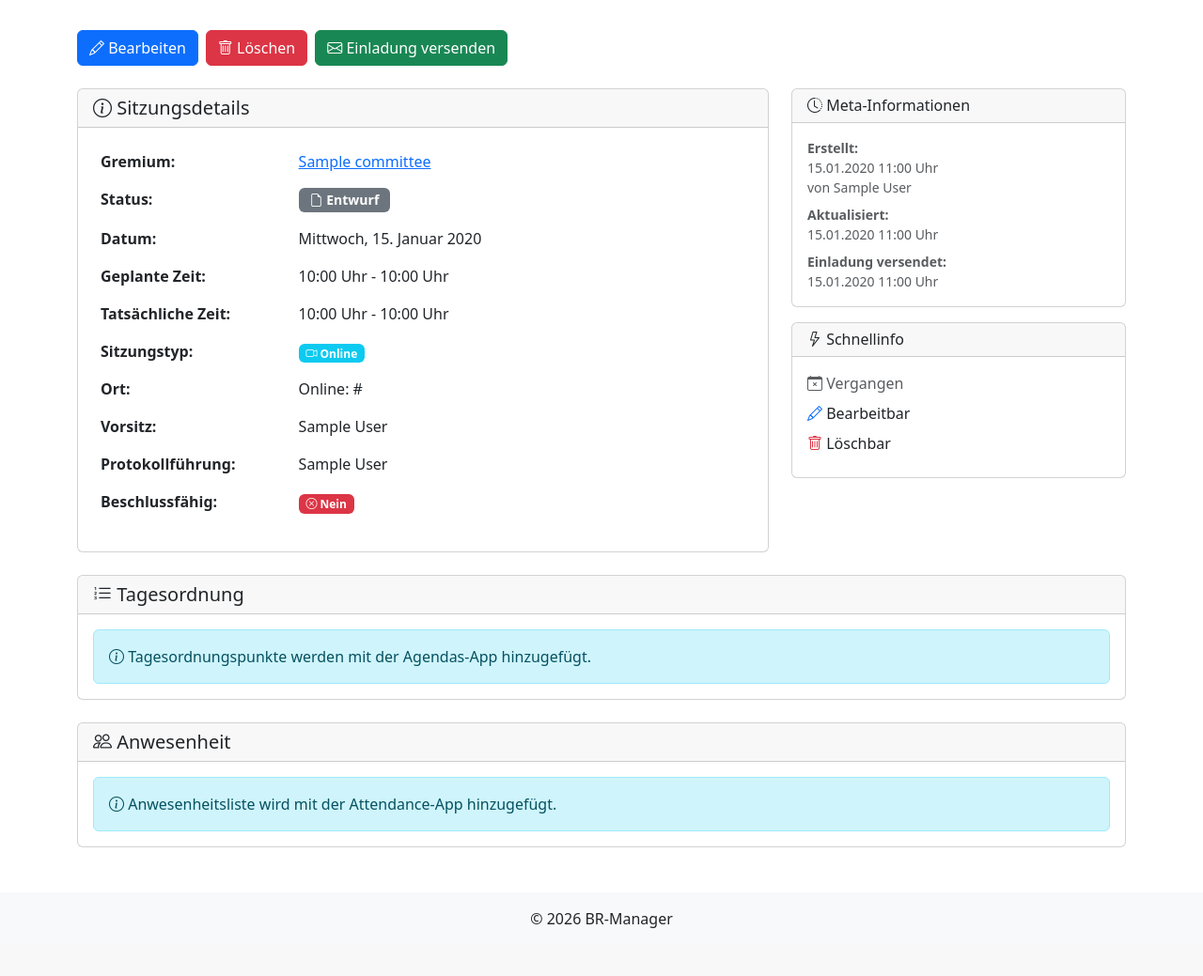
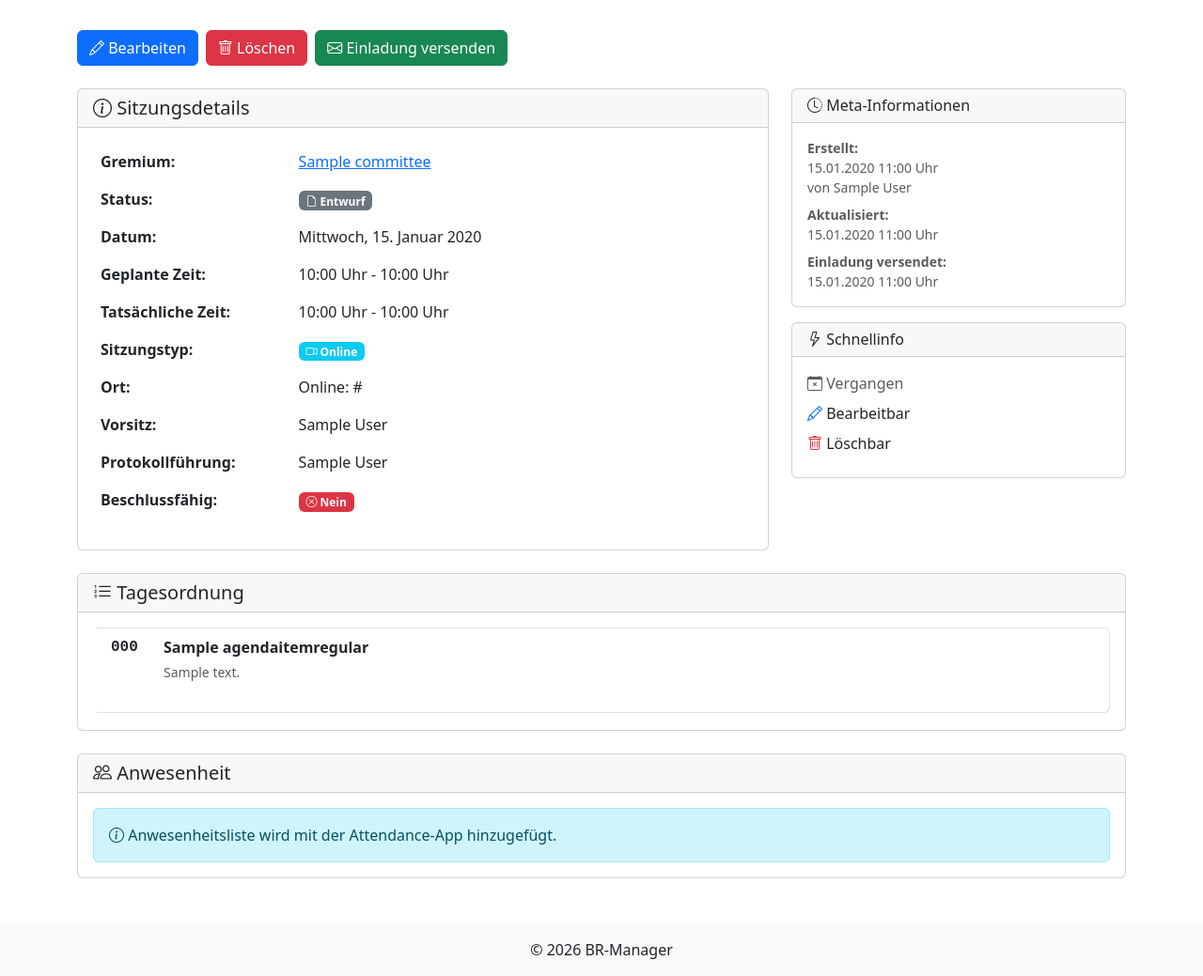
Before and after one commit to Cloud500/br_manager, a Django app: template apps/meetings/templates/meetings/meeting_detail.html in a window 1280 px wide. Shown: the part 168-1207 px from the top of the page at 94% size. Before the commit the page ends 1156 px from the top, so only its background shows below. Run offline with Django 5.2, Linux system fonts and the light colour scheme; the template is opened without the code that fills it: values that come from a table or form of the project are taken from there, others are empty; tables that the repository leaves empty hold one stand-in row (values such as "Sample post"); some libraries are stand-ins or nearby versions.

Commit message:
feat(meetings): embed agenda display in meeting detail template
- replace placeholder with full agenda integration
- add agenda items list with hierarchical display
- include drag-and-drop reordering interface
- add conditional buttons for create, edit, and delete based on permissions
- load sortable.js and agenda_reorder.js for drag-and-drop functionality
- include agenda template tags for item rendering

```diff
--- a/apps/meetings/templates/meetings/meeting_detail.html
+++ b/apps/meetings/templates/meetings/meeting_detail.html
@@ -1,6 +1,13 @@
 {% extends 'meetings/base_meeting.html' %}
+{% load static %}
 
 {% block title %}{{ meeting.title }} - Sitzungen - BR-Manager{% endblock %}
+
+{% block extra_css %}
+    {% if meeting.has_agenda %}
+        <link rel="stylesheet" href="{% static 'agendas/css/agenda.css' %}">
+    {% endif %}
+{% endblock %}
 
 {% block meeting_content %}
 <div class="row">
@@ -261,24 +268,72 @@
     </div>
 </div>
 
-<!-- Tagesordnung (Placeholder) -->
+<!-- Tagesordnung -->
+{% load agenda_tags %}
 <div class="row mb-4">
     <div class="col-12">
         <div class="card">
-            <div class="card-header">
+            <div class="card-header d-flex justify-content-between align-items-center">
                 <h5 class="mb-0">
                     <i class="bi bi-list-ol"></i> Tagesordnung
                 </h5>
+                {% if meeting.has_agenda and meeting.agenda.is_editable and user_can_add_item %}
+                    <a href="{% url 'agendas:item_create' meeting.agenda.pk %}" class="btn btn-sm btn-primary">
+                        <i class="bi bi-plus-circle"></i> Neuer Punkt
+                    </a>
+                {% endif %}
             </div>
             <div class="card-body">
-                <div class="alert alert-info mb-0">
-                    <i class="bi bi-info-circle"></i>
-                    Tagesordnungspunkte werden mit der Agendas-App hinzugefügt.
-                </div>
+                {% if meeting.has_agenda %}
+                    {% if meeting.agenda.agendaitemregular_items.exists %}
+                        <!-- Loading Indicator -->
+                        <div id="loading-indicator" class="alert alert-info d-none">
+                            <i class="bi bi-arrow-repeat spin"></i> Speichert Reihenfolge...
+                        </div>
+
+                        <!-- Agenda Items List -->
+                        <ul id="agenda-items-list"
+                            class="list-group agenda-items-sortable"
+                            data-agenda-id="{{ meeting.agenda.pk }}"
+                            data-reorder-url="{% url 'agendas:reorder_items' meeting.agenda.pk %}">
+                            {% for item in meeting.agenda.agendaitemregular_items.all %}
+                                {% if not item.parent %}
+                                    {% include 'agendas/includes/agenda_item.html' with item=item can_edit=user_can_edit_item can_delete=user_can_delete_item can_reorder=user_can_reorder_items %}
+                                {% endif %}
+                            {% endfor %}
+                        </ul>
+
+                        {% if user_can_reorder_items and meeting.agenda.is_editable %}
+                            <div class="alert alert-info mt-3 mb-0">
+                                <i class="bi bi-info-circle"></i>
+                                Tipp: Ziehen Sie Punkte per Drag & Drop, um die Reihenfolge zu ändern. Die Nummerierung wird automatisch aktualisiert.
+                            </div>
+                        {% endif %}
+                    {% else %}
+                        <div class="alert alert-info mb-0">
+                            <i class="bi bi-info-circle"></i>
+                            Noch keine Tagesordnungspunkte vorhanden.
+                            {% if user_can_add_item and meeting.agenda.is_editable %}
+                                <a href="{% url 'agendas:item_create' meeting.agenda.pk %}" class="alert-link">Ersten Punkt hinzufügen</a>
+                            {% endif %}
+                        </div>
+                    {% endif %}
+                {% else %}
+                    <div class="alert alert-warning mb-0">
+                        <i class="bi bi-exclamation-triangle"></i>
+                        Keine Tagesordnung für diese Sitzung verfügbar.
+                    </div>
+                {% endif %}
             </div>
         </div>
     </div>
 </div>
+
+<!-- Include Sortable.js and agenda_reorder.js if user has reorder permission -->
+{% if user_can_reorder_items and meeting.has_agenda and meeting.agenda.is_editable %}
+    <script src="https://cdn.jsdelivr.net/npm/sortablejs@1.15.0/Sortable.min.js"></script>
+    <script src="{% static 'agendas/js/agenda_reorder.js' %}"></script>
+{% endif %}
 
 <!-- Anwesenheit (Placeholder) -->
 <div class="row mb-4">
```
